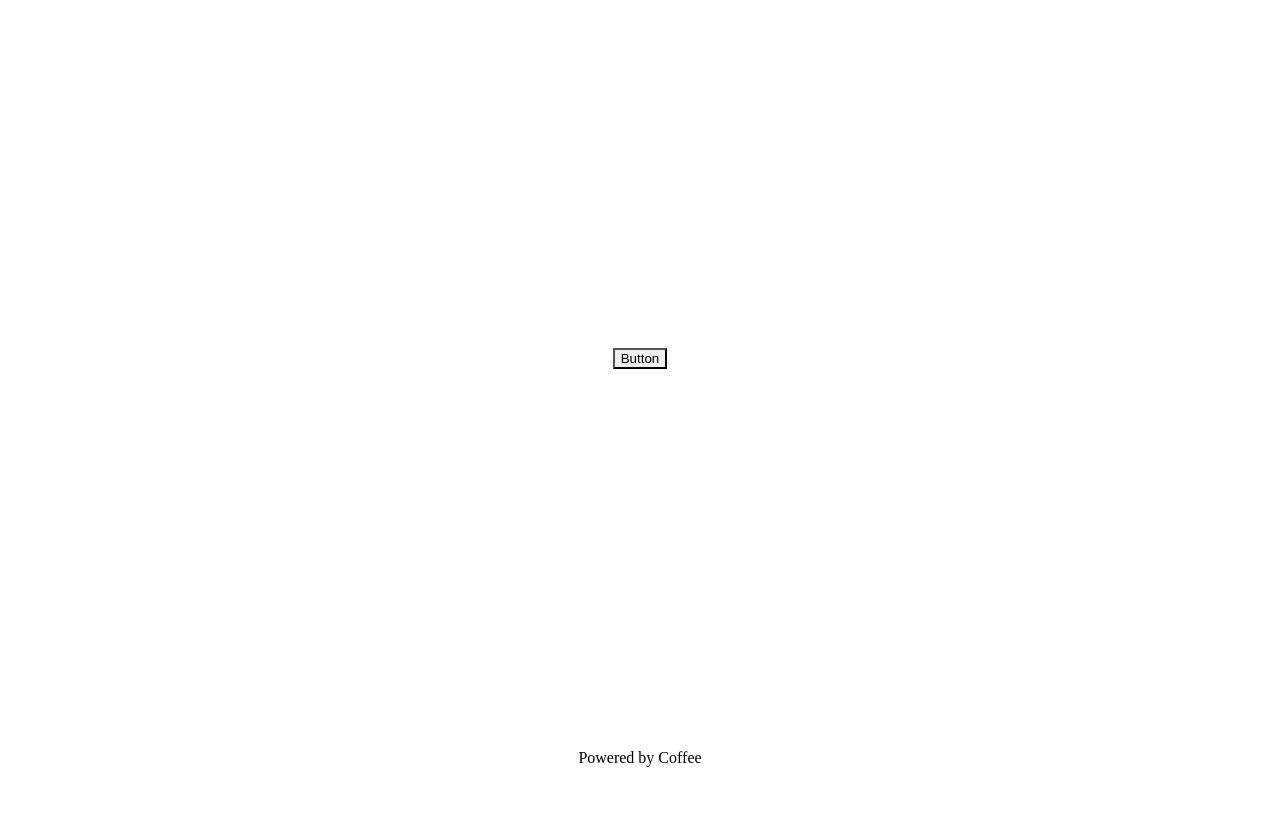
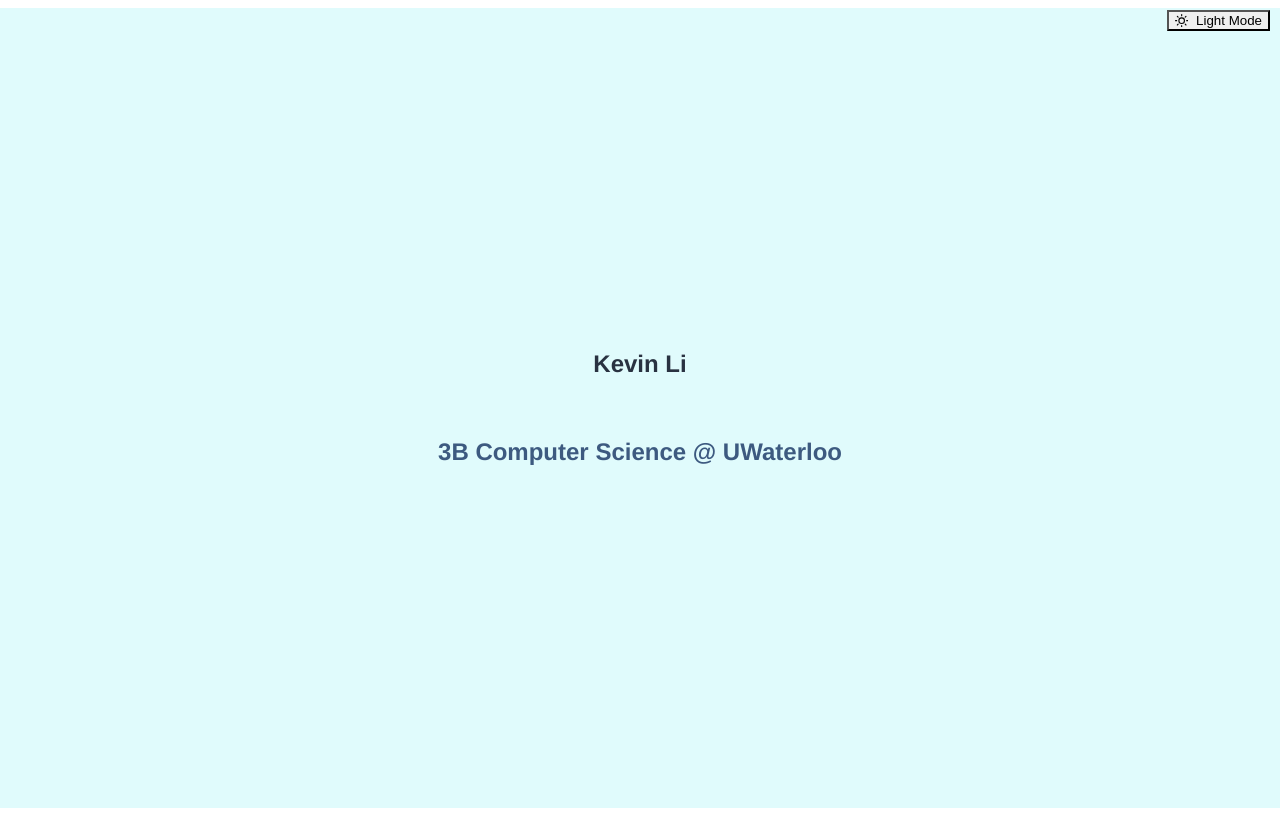
Before and after one commit to kevinli23/portfolio, a Next.js app: page / in a window 1280 px wide. Built offline with nearby package versions, Linux system fonts and the light colour scheme.

Commit message:
add react icons + update loader

```diff
--- /dev/null
+++ b/components/Landing.js
@@ -0,0 +1,64 @@
+import React from 'react';
+import { lightColors, darkColors } from '../utils/colors';
+import {
+	Button,
+	useColorMode,
+	useColorModeValue,
+	Heading,
+} from '@chakra-ui/react';
+import { MoonIcon, SunIcon } from '@chakra-ui/icons';
+import styled from 'styled-components';
+
+const Main = styled.div`
+	min-width: 100vw;
+	min-height: 100vh;
+	background-color: ${(props) => props.bgColor};
+	color: ${(props) => props.color};
+	display: flex;
+	flex-direction: column;
+	justify-content: center;
+	align-items: center;
+	text-align: center;
+	font-family: Helvetica, sans-serif;
+`;
+
+const Landing = () => {
+	const { colorMode, toggleColorMode } = useColorMode();
+	const bg = useColorModeValue(
+		lightColors.landingBGColor,
+		darkColors.landingBGColor
+	);
+	const color = useColorModeValue(
+		lightColors.landingTextColor,
+		darkColors.landingTextColor
+	);
+	const secondaryColor = useColorModeValue(
+		lightColors.landingSecondaryTextColor,
+		darkColors.landingSecondaryTextColor
+	);
+
+	return (
+		<Main bgColor={bg} color={color}>
+			<Heading style={{ marginBottom: '5vh' }} size="4xl">
+				Kevin Li
+			</Heading>
+			<Heading color={secondaryColor} size="lg">
+				3B Computer Science @ UWaterloo
+			</Heading>
+			<Button
+				style={{
+					position: 'absolute',
+					top: '10px',
+					right: '10px',
+				}}
+				leftIcon={colorMode === 'light' ? <MoonIcon /> : <SunIcon />}
+				variant="ghost"
+				onClick={toggleColorMode}
+			>
+				{colorMode === 'light' ? 'Dark Mode' : 'Light Mode'}
+			</Button>
+		</Main>
+	);
+};
+
+export default Landing;
--- a/components/Loader.js
+++ b/components/Loader.js
@@ -10,28 +10,33 @@ const Loader = ({ onFinish }) => {
 
 		loader
 			.add({
+				targets: 'path#pokeballdot',
+				easing: 'easeInOutQuart',
+				delay: 800,
+				fill: '#ff3d00',
+			})
+			.add({
 				targets: '.loader',
-				delay: 800,
-				duration: 1000,
+				duration: 700,
 				keyframes: [
-					{ translateX: -30 },
-					{ translateX: 30 },
-					{ translateX: -20 },
-					{ translateX: 20 },
-					{ translateX: -10 },
-					{ translateX: 10 },
-					{ translateX: -5 },
-					{ translateX: 5 },
-					{ translateX: -2 },
-					{ translateX: 2 },
-					{ translateX: 0 },
-					{ translateX: 0 },
+					{ rotateZ: -12 },
+					{ rotateZ: 12 },
+					{ rotateZ: -10 },
+					{ rotateZ: 10 },
+					{ rotateZ: -7 },
+					{ rotateZ: 7 },
+					{ rotateZ: -5 },
+					{ rotateZ: 5 },
+					{ rotateZ: -2 },
+					{ rotateZ: 2 },
+					{ rotateZ: -1 },
+					{ rotateZ: 0 },
 				],
 				easing: 'easeInOutQuart',
 			})
 			.add({
 				targets: '#pokeball',
-				duration: 300,
+				duration: 500,
 				easing: 'easeInOutQuart',
 				opacity: 0,
 				scale: 0.1,
@@ -39,7 +44,6 @@ const Loader = ({ onFinish }) => {
 	};
 
 	useEffect(() => {
-		console.log('animate!');
 		animate();
 	}, []);
 
--- a/components/PokeballIcon.js
+++ b/components/PokeballIcon.js
@@ -5,7 +5,7 @@ const PokeballIcon = () => {
 		<svg id="pokeball" viewBox="0 0 138.81 138.81" width="138.81" height="138.81">
 			<defs>
 				<linearGradient id="red-top" y1="100%" x2="0%" y2="0%">
-					<stop offset="0" stop-color="#ff3d00">
+					<stop offset="0" stopColor="#ff3d00">
 						<animate
 							dur="0.75s"
 							attributeName="offset"
@@ -14,7 +14,7 @@ const PokeballIcon = () => {
 							to="1"
 						/>
 					</stop>
-					<stop offset="0" stop-color="#fff">
+					<stop offset="0" stopColor="#fff">
 						<animate
 							dur="0.75s"
 							attributeName="offset"
@@ -25,7 +25,7 @@ const PokeballIcon = () => {
 					</stop>
 				</linearGradient>
 				<linearGradient id="grey" y1="100%" x2="0%" y2="0%">
-					<stop offset="0" stop-color="#37474f">
+					<stop offset="0" stopColor="#000000">
 						<animate
 							dur="0.75s"
 							attributeName="offset"
@@ -34,7 +34,36 @@ const PokeballIcon = () => {
 							to="1"
 						/>
 					</stop>
-					<stop offset="0" stop-color="#fff">
+					<stop offset="0" stopColor="#fff">
+						<animate
+							dur="0.75s"
+							attributeName="offset"
+							fill="freeze"
+							from="0"
+							to="1"
+						/>
+					</stop>
+				</linearGradient>
+				<linearGradient id="center" y1="100%" x2="0%" y2="0%">
+					<stop offset="0" stopColor="#ff3d00">
+						<animate
+							dur="0.75s"
+							attributeName="offset"
+							fill="freeze"
+							from="0"
+							to="1"
+						/>
+					</stop>
+					<stop offset="0" stopColor="#000000">
+						<animate
+							dur="0.75s"
+							attributeName="offset"
+							fill="freeze"
+							from="0"
+							to="1"
+						/>
+					</stop>
+					<stop offset="0" stopColor="#fff">
 						<animate
 							dur="0.75s"
 							attributeName="offset"
@@ -90,9 +119,9 @@ const PokeballIcon = () => {
 				/>
 				<path
 					d="M78.98 72.21C78.98 77.72 74.5 82.21 68.98 82.21C63.46 82.21 58.98 77.72 58.98 72.21C58.98 66.69 63.46 62.21 68.98 62.21C74.5 62.21 78.98 66.69 78.98 72.21Z"
-					id="f3YExahdAA"
+					id="pokeballdot"
 					opacity="1"
-					fill="url(#grey)"
+					fill="#000000"
 					fillOpacity="1"
 				/>
 			</g>
--- a/package.json
+++ b/package.json
@@ -17,6 +17,7 @@
     "next": "10.0.9",
     "react": "17.0.2",
     "react-dom": "17.0.2",
+    "react-icons": "^4.2.0",
     "styled-components": "^5.2.3"
   }
 }
--- a/pages/index.js
+++ b/pages/index.js
@@ -2,6 +2,7 @@ import Head from 'next/head';
 import styles from '../styles/Home.module.css';
 import { Button, ButtonGroup } from '@chakra-ui/react';
 import Loader from '../components/Loader';
+import Landing from '../components/Landing.js';
 import { useState } from 'react';
 
 export default function Home() {
@@ -16,11 +17,7 @@ export default function Home() {
 				<Loader onFinish={() => setLoading(false)} />
 			) : (
 				<>
-					<main className={styles.main}>
-						<Button colorScheme="blue">Button</Button>
-					</main>
-
-					<footer className={styles.footer}>Powered by Coffee</footer>
+					<Landing />
 				</>
 			)}
 		</div>
--- /dev/null
+++ b/utils/colors.js
@@ -0,0 +1,11 @@
+export const lightColors = {
+	landingBGColor: '#E0FBFC',
+	landingTextColor: '#293241',
+	landingSecondaryTextColor: '#3D5A80',
+};
+
+export const darkColors = {
+	landingBGColor: '#000000',
+	landingTextColor: '#00FF00',
+	landingSecondaryTextColor: '#FF6F00',
+};
```
Also changed, not shown: 1 other file (tests, documents, lock files or other folders).
